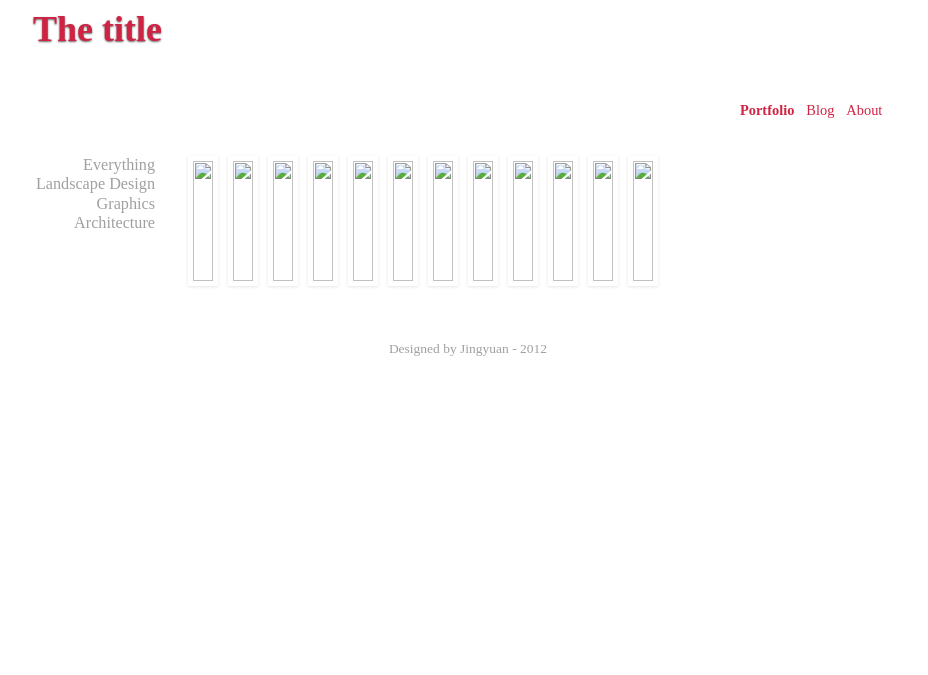
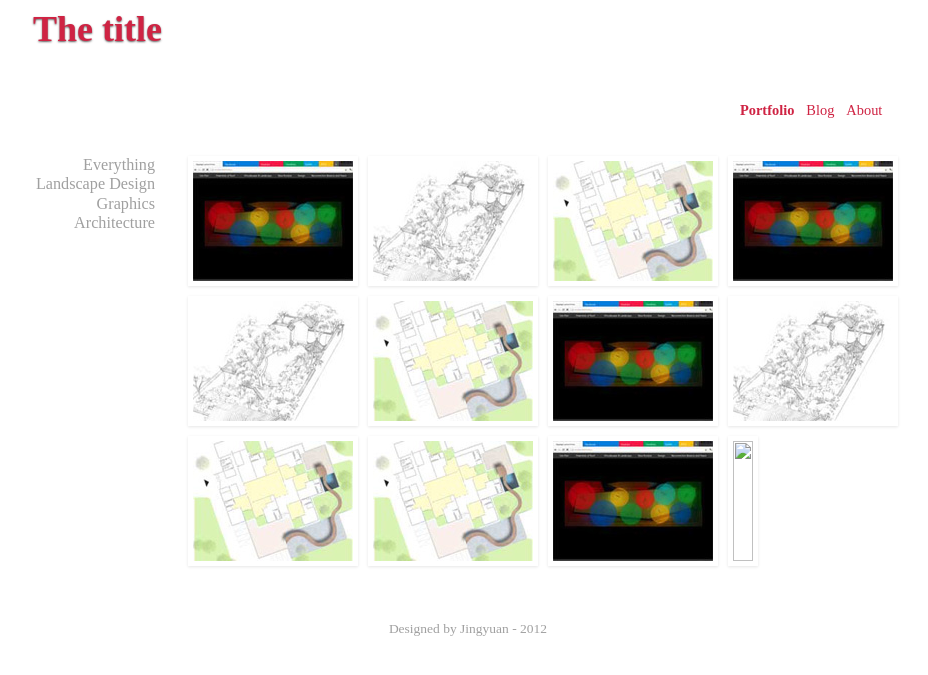
Before and after one commit to jingyuan/jingyuan.github.com, a Jekyll site: the page index.html, which Jekyll copies as it is, in a window 1280 px wide. Shown: the top 675 px of the page, without its empty margins (172-1100 px from the left). Built offline with Jekyll 4.4.1, drawn with Linux system fonts in a browser that asks for light colours; nearby versions of some CDN libraries; some web fonts are replaced; library files that are not in the unit come from our copies; Markdown is read by kramdown in place of the engine named in the settings.

Commit message:
path change

```diff
--- a/about.html
+++ b/about.html
@@ -35,9 +35,9 @@ body {
 		<!-- The navigation sector -->
 		<nav id="sitenav">
 			<table>
-				<td id="portfolio"><a href="../index.html">Portfolio</a></td>
-				<td id="blog"><a href="../pages/blog/blog.html">Blog</a></td>
-				<td id="about"><a href="../pages/about.html">About</a></td>
+				<td id="portfolio"><a href="index.html">Portfolio</a></td>
+				<td id="blog"><a href="blog.html">Blog</a></td>
+				<td id="about"><a href="about.html">About</a></td>
 			</table>
 		</nav>
 	</header>
--- a/index.html
+++ b/index.html
@@ -37,8 +37,8 @@ body {
 		<nav id="sitenav">
 			<table>
 				<td id="portfolio"><a href="index.html">Portfolio</a></td>
-				<td id="blog"><a href="pages/blog/blog.html">Blog</a></td>
-				<td id="about"><a href="pages/about.html">About</a></td>
+				<td id="blog"><a href="blog.html">Blog</a></td>
+				<td id="about"><a href="about.html">About</a></td>
 			</table>
 		</nav>
 	</header>
@@ -57,73 +57,73 @@ body {
 				<!-- The part that to be edited -->
 				<li data-tags="Landscape Design">
 					<a href="pages/works/lightup/lightup.html">
-						<img src="imgages/asla2011.jpg" />
+						<img src="images/asla2011.jpg" />
 						<div><span>Light up the site</span></div>
 					</a>
 				</li>
 				<li data-tags="Graphics">
 					<a href="works/classicgarden.html/">
-						<img src="imgages/classicgarden.jpg" />
+						<img src="images/classicgarden.jpg" />
 						<div><span>The design of a Chinese Classic Garden</span></div>
 					</a>
 				</li>
 				<li data-tags="Architecture">
 					<a href="../">
-						<img src="imgages/kindergarten.jpg" />
+						<img src="images/kindergarten.jpg" />
 						<div><span>The design of a community kindergarten</span></div>
 					</a>
 				</li>
 				<li data-tags="Landscape Design">
 					<a href="../">
-						<img src="imgages/asla2011.jpg" />
+						<img src="images/asla2011.jpg" />
+						<div><span>Light up the site</span></div>
+					</a>
+				</li>
+				<li data-tags="Graphics">
+					<a href="../">
+						<img src="images/classicgarden.jpg" />
+						<div><span>The design of a Chinese Classic Garden</span></div>
+					</a>
+				</li>
+				<li data-tags="Architecture">
+					<a href="../">
+						<img src="images/kindergarten.jpg" />
+						<div><span>The design of a community kindergarten</span></div>
+					</a>
+				</li>
+				<li data-tags="Landscape Design">
+					<a href="../">
+						<img src="images/asla2011.jpg" />
+						<div><span>Light up the site</span></div>
+					</a>
+				</li>
+				<li data-tags="Graphics">
+					<a href="../">
+						<img src="images/classicgarden.jpg" />
+						<div><span>The design of a Chinese Classic Garden</span></div>
+					</a>
+				</li>
+				<li data-tags="Architecture">
+					<a href="../">
+						<img src="images/kindergarten.jpg" />
+						<div><span>The design of a community kindergarten</span></div>
+					</a>
+				</li>
+				<li data-tags="Architecture">
+					<a href="../">
+						<img src="images/kindergarten.jpg" />
+						<div><span>The design of a community kindergarten</span></div>
+					</a>
+				</li>
+				<li data-tags="Landscape Design">
+					<a href="../">
+						<img src="images/asla2011.jpg" />
 						<div><span>Light up the site</span></div>
 					</a>
 				</li>
 				<li data-tags="Graphics">
 					<a href="../">
 						<img src="imgages/classicgarden.jpg" />
-						<div><span>The design of a Chinese Classic Garden</span></div>
-					</a>
-				</li>
-				<li data-tags="Architecture">
-					<a href="../">
-						<img src="imgages/kindergarten.jpg" />
-						<div><span>The design of a community kindergarten</span></div>
-					</a>
-				</li>
-				<li data-tags="Landscape Design">
-					<a href="../">
-						<img src="imgages/asla2011.jpg" />
-						<div><span>Light up the site</span></div>
-					</a>
-				</li>
-				<li data-tags="Graphics">
-					<a href="../">
-						<img src="imgages/classicgarden.jpg" />
-						<div><span>The design of a Chinese Classic Garden</span></div>
-					</a>
-				</li>
-				<li data-tags="Architecture">
-					<a href="../">
-						<img src="imgages/kindergarten.jpg" />
-						<div><span>The design of a community kindergarten</span></div>
-					</a>
-				</li>
-				<li data-tags="Architecture">
-					<a href="../">
-						<img src="imgages/kindergarten.jpg" />
-						<div><span>The design of a community kindergarten</span></div>
-					</a>
-				</li>
-				<li data-tags="Landscape Design">
-					<a href="../">
-						<img src="imgages/asla2011.jpg" />
-						<div><span>Light up the site</span></div>
-					</a>
-				</li>
-				<li data-tags="Graphics">
-					<a href="../">
-						<img src="img/classicgarden.jpg" />
 						<div><span>The design of a Chinese Classic Garden</span></div>
 					</a>
 				</li>
```
Also changed, not shown: works/lightup/lightup.html (+7 -7 lines).
